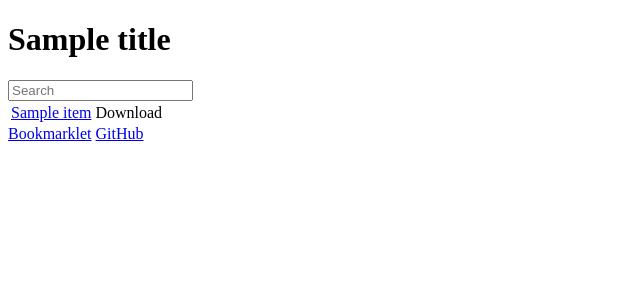
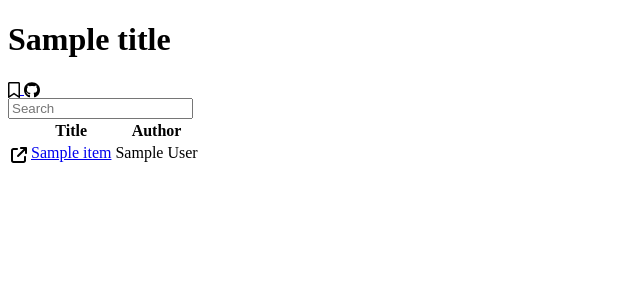
Before and after one commit to eneller/epub2go-web, a Django app: template src/epub2go_web/templates/index.html in a window 1280 px wide. Shown: the top 300 px of the page, without its empty margins (0-640 px from the left). Run offline with Django 5.2, Linux system fonts and the light colour scheme; the template is opened without the code that fills it: most values are stand-ins (such as "Sample title", 1, 10 or a date in 2020).

Commit message:
feat: basic table display

```diff
--- a/src/epub2go_web/settings.py
+++ b/src/epub2go_web/settings.py
@@ -55,7 +55,7 @@ TEMPLATES = [
     {
         "BACKEND": "django.template.backends.django.DjangoTemplates",
         "DIRS": [
-            'epub2go_web/templates/'
+            "epub2go_web/templates/"
         ],
         "APP_DIRS": True,
         "OPTIONS": {
@@ -118,6 +118,9 @@ USE_TZ = True
 # https://docs.djangoproject.com/en/5.1/howto/static-files/
 
 STATIC_URL = "static/"
+STATICFILES_DIRS = [
+    BASE_DIR / "epub2go_web/static",
+]
 
 # Default primary key field type
 # https://docs.djangoproject.com/en/5.1/ref/settings/#default-auto-field
--- /dev/null
+++ b/src/epub2go_web/static/script.js
@@ -0,0 +1,28 @@
+// needs to be included at bottom to get document references
+const params = new URLSearchParams(window.location.search);
+const searchInput = document.getElementById('searchInput');
+const table = document.getElementById('table');
+const table_r = Array.from(table.getElementsByTagName('tr'));
+
+// allow search from url parameter
+let searchParam = params.get('s');
+if (searchParam){
+    searchInput.value = searchParam;
+    search(searchParam);
+}
+
+function submitSearch(event){
+    event.preventDefault();
+    search();
+}
+function search(searchStr = searchInput.value){
+    function showMatch(tr){
+        // match search with list
+        let searchSuccess = Array.from(tr.getElementsByClassName('table-data')).map(e => e.textContent)
+            .join(' ')
+            .indexOf(searchStr) > -1;
+        if (searchSuccess) tr.style.display = "";
+        else tr.style.display = "none";
+    }
+    table_r.map(showMatch, table_r);
+}
--- /dev/null
+++ b/src/epub2go_web/static/styles.css
@@ -0,0 +1,11 @@
+tr:nth-child(even){
+    background-color: #EEEEEE;
+}
+.table-icon{
+    vertical-align: middle;
+    height: 1em;
+}
+.header-icon{
+    vertical-align: middle;
+    height: 1em;
+}
--- a/src/epub2go_web/templates/index.html
+++ b/src/epub2go_web/templates/index.html
@@ -1,11 +1,20 @@
+{% load static %}
 <!DOCTYPE html>
 <html>
 <head>
 <title>{{ title }}</title>
+<link rel="stylesheet" type="text/css" href="{% static 'styles.css' %}">
 </head>
 <body>
     <header>
+        <div>
         <h1>{{ title }}</h1>
+        <a href="javascript:void(window.open('./?t='+encodeURIComponent(window.location.toString())))" title="Add this to your bookmarks"> <!--TODO fix domain part as variable-->
+            <img src="{% static 'bookmark.svg' %}" alt="Bookmarklet" class="header-icon">
+        </a>
+        <a href="https://github.com/eneller/epub2go.py">
+            <img src="{% static 'github.svg' %}" alt="GitHub" class="header-icon">
+        </a></div>
         <search>
             <form onsubmit="submitSearch(event)">
             <input type="su" id="searchInput" placeholder="Search">
@@ -13,51 +22,35 @@
         </search>
     </header>
     <table id="table">
-        {% for item in items %}
+        <thead>
             <tr>
+                <th></th>
+                <th>Title</th>
+                <th>Author</th>
+            </tr>
+        </thead>
+        <tbody>
+        {% for item in books %}
+            <tr>
+            <td>
+                <a href= {{ item.url }} target="_blank" rel="noopener noreferrer">
+                    <img src="{% static 'open-link.svg' %}" alt="Open Link" class="table-icon">
+                </a>
+            </td>
             <td class="table-data">
                 <a href= {{ item.url }}>
                 {{ item.title }}
                 </a>
             </td>
-            <td>Download</td>
+            <td>
+                <a> {{ item.author }}</a>
+            </td>
             </tr>
         {% endfor %}
+        </tbody>
     </table>
 <footer>
-<a href="javascript:void(window.open('./?t='+encodeURIComponent(window.location.toString())))">Bookmarklet</a> <!--TODO fix domain part as variable-->
-<a href="https://github.com/eneller/epub2go.py">GitHub</a>
 </footer>
 </body>
 </html>
-<script>
-// get document references
-const params = new URLSearchParams(window.location.search);
-const searchInput = document.getElementById('searchInput');
-const table = document.getElementById('table');
-const table_r = Array.from(table.getElementsByTagName('tr'));
-
-// allow search from url parameter
-let searchParam = params.get('s');
-if (searchParam){
-    searchInput.value = searchParam;
-    search(searchParam);
-}
-
-function submitSearch(event){
-    event.preventDefault();
-    search();
-}
-function search(searchStr = searchInput.value){
-    function showMatch(tr){
-        // match search with list
-        let searchSuccess = Array.from(tr.getElementsByClassName('table-data')).map(e => e.textContent)
-            .join(' ')
-            .indexOf(searchStr) > -1;
-        if (searchSuccess) tr.style.display = "";
-        else tr.style.display = "none";
-    }
-    table_r.map(showMatch, table_r);
-}
-
-</script>
+<script src="{% static 'script.js' %}"></script>
--- a/src/epub2go_web/urls.py
+++ b/src/epub2go_web/urls.py
@@ -19,10 +19,12 @@ from django.contrib import admin
 from django.urls import path
 from django.http import HttpRequest, HttpResponse
 from django.shortcuts import render, redirect
+from epub2go.convert import get_all_books, GBConvert, Book
 
 def root(request:HttpRequest):
     title = 'epub2go'
     targetParam = request.GET.get('t', None)
+    books = get_all_books()
     if targetParam is not None:
         getEpub(targetParam)
     return render(request, 'index.html', locals())
@@ -33,6 +35,7 @@ urlpatterns = [
 ]
 
 def getEpub(param):
+    print(param)
     # TODO validate / sanitize input
     # TODO check for existing file and age
     # TODO download
```
Also changed, not shown: src/epub2go_web/static/bookmark.svg (added), src/epub2go_web/static/download.svg (added), src/epub2go_web/static/github.svg (added), src/epub2go_web/static/open-link.svg (added).
